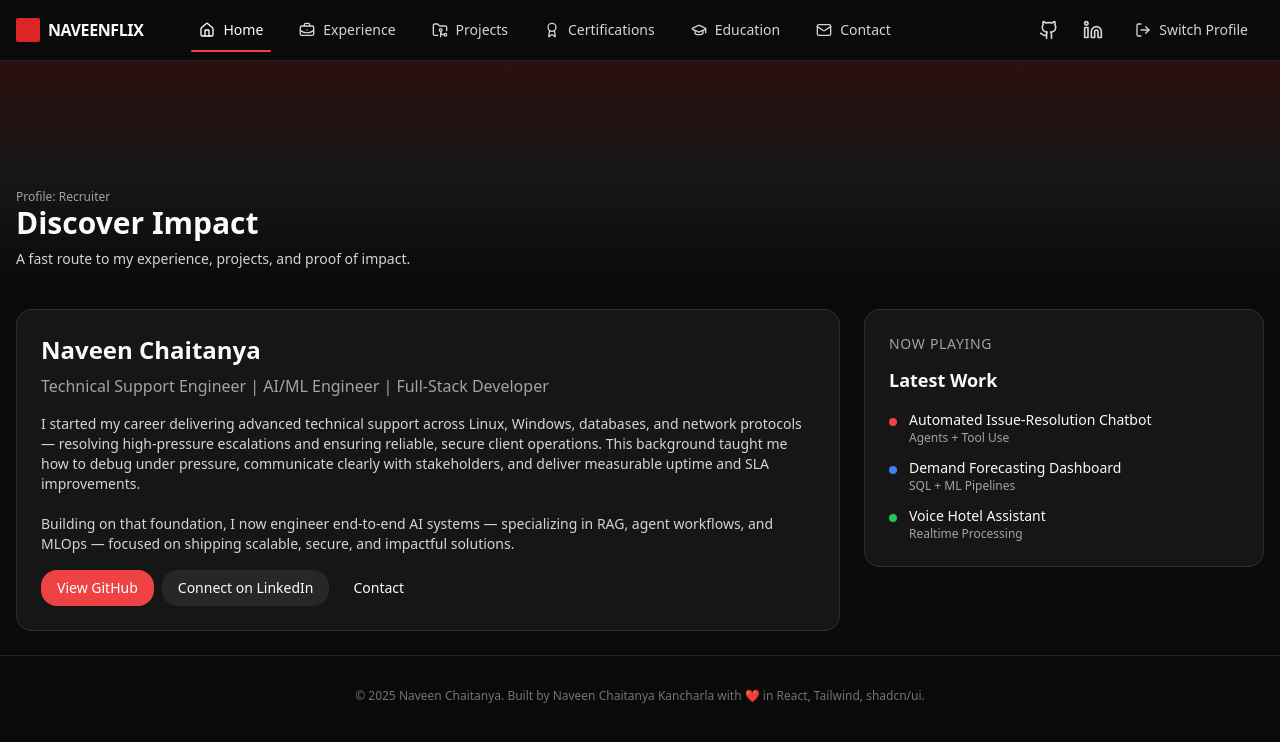
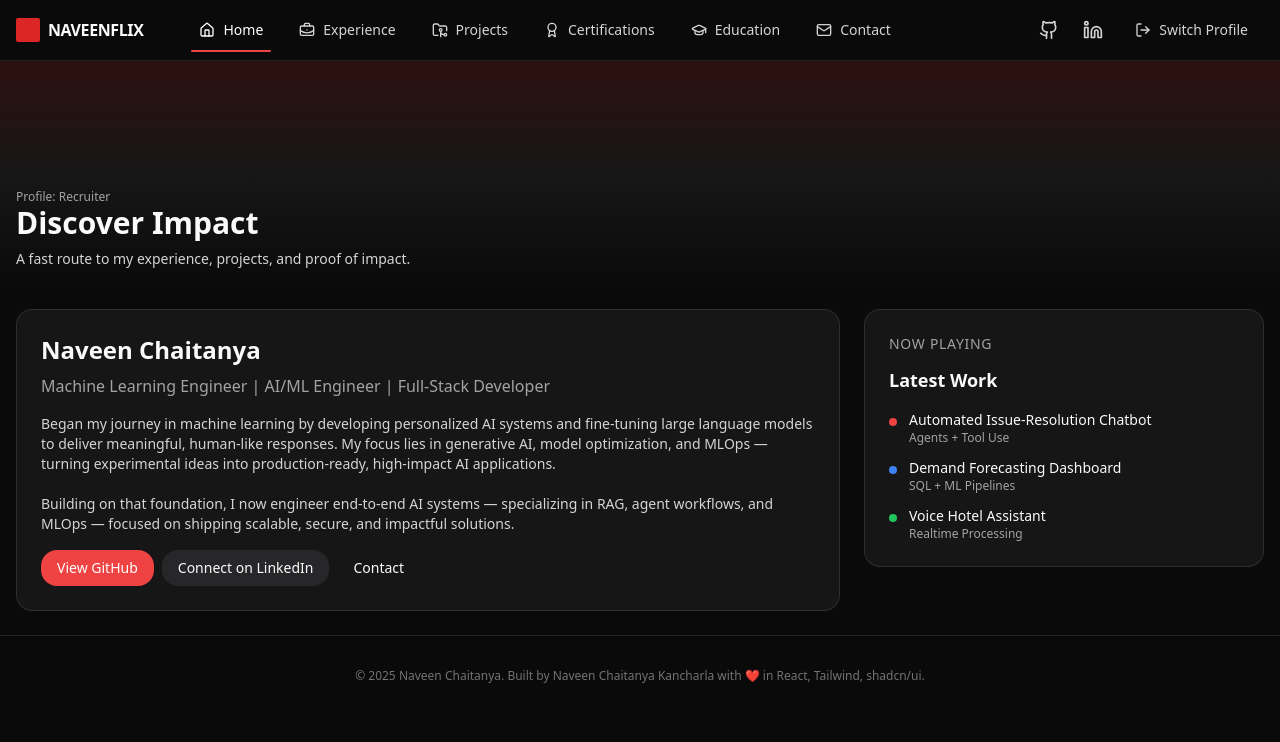
Before and after one commit to NaveenKancharla28/naveenflix, a React (Vite) app: page / in a window 1280 px wide. Both pictures are taken after a click on the button 333 px from the left and 424 px from the top of the page. Shown: the top 742 px of the page. Built offline with nearby package versions, Linux system fonts and the light colour scheme.

Commit message:
Added  experience section and updated experience data in App.tsx

```diff
--- a/package.json
+++ b/package.json
@@ -11,8 +11,10 @@
   },
   "dependencies": {
     "@radix-ui/react-slot": "^1.2.3",
+    "@supabase/supabase-js": "^2.76.0",
     "class-variance-authority": "^0.7.1",
     "clsx": "^2.1.1",
+    "firebase": "^12.4.0",
     "framer-motion": "^12.23.14",
     "lucide-react": "^0.544.0",
     "react": "^19.1.1",
--- a/src/App.tsx
+++ b/src/App.tsx
@@ -9,10 +9,6 @@ import personalImg from "@/images/personal.png";
 import meImg from "@/images/me.png";
 // ADD to existing lucide-react import list
 import { User } from "lucide-react";
-
-
-
-
 // ================================
 // Netflix‑Style Portfolio in one file
 // Tailwind + shadcn/ui + Framer Motion
@@ -23,7 +19,7 @@ import { User } from "lucide-react";
 //
 const DATA = {
   name: "Naveen Chaitanya",
-  tagline: "Technical Support Engineer | AI/ML Engineer | Full-Stack Developer",
+  tagline: "Machine Learning Engineer | AI/ML Engineer | Full-Stack Developer",
   // Shown as carousels/rows within tabs
   experience: [
     {
@@ -152,6 +148,7 @@ const DATA = {
 
 };
 
+
 // ---------- Utilities ----------
 const tabs = [
   { key: "home", label: "Home", icon: HomeIcon },
@@ -253,6 +250,9 @@ function ProfileGate({ onPick }: { onPick: (p: ProfileKey) => void }) {
     </div>
   );
 }
+
+
+
 
 // ---------- Top Nav (Netflix‑like) ----------
 // ---------- Top Nav (Netflix-like) ----------
@@ -545,7 +545,7 @@ function HomeTab() {
           <div className="text-neutral-400 mt-2">{DATA.tagline}</div>
           <p className="text-sm text-neutral-300 mt-4">
             {/*  Replace with your short bio */}
-            I started my career delivering advanced technical support across Linux, Windows, databases, and network protocols — resolving high-pressure escalations and ensuring reliable, secure client operations. This background taught me how to debug under pressure, communicate clearly with stakeholders, and deliver measurable uptime and SLA improvements.
+            Began my journey in machine learning by developing personalized AI systems and fine-tuning large language models to deliver meaningful, human-like responses. My focus lies in generative AI, model optimization, and MLOps — turning experimental ideas into production-ready, high-impact AI applications.
             <br /><br />
             Building on that foundation, I now engineer end-to-end AI systems — specializing in RAG, agent workflows, and MLOps — focused on shipping scalable, secure, and impactful solutions.
           </p>
```
Also changed, not shown: 2 other files (tests, documents, lock files or other folders).
